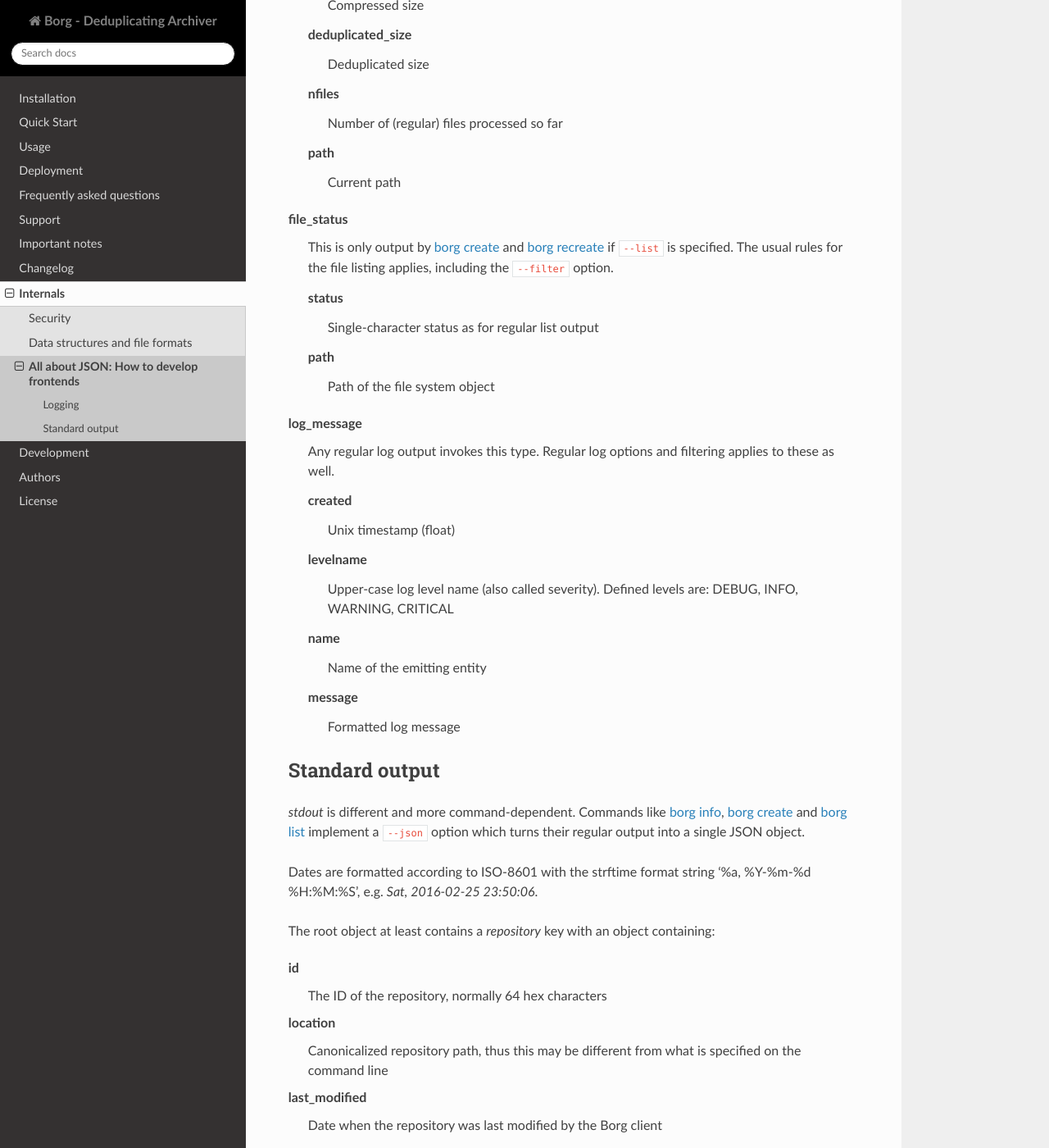
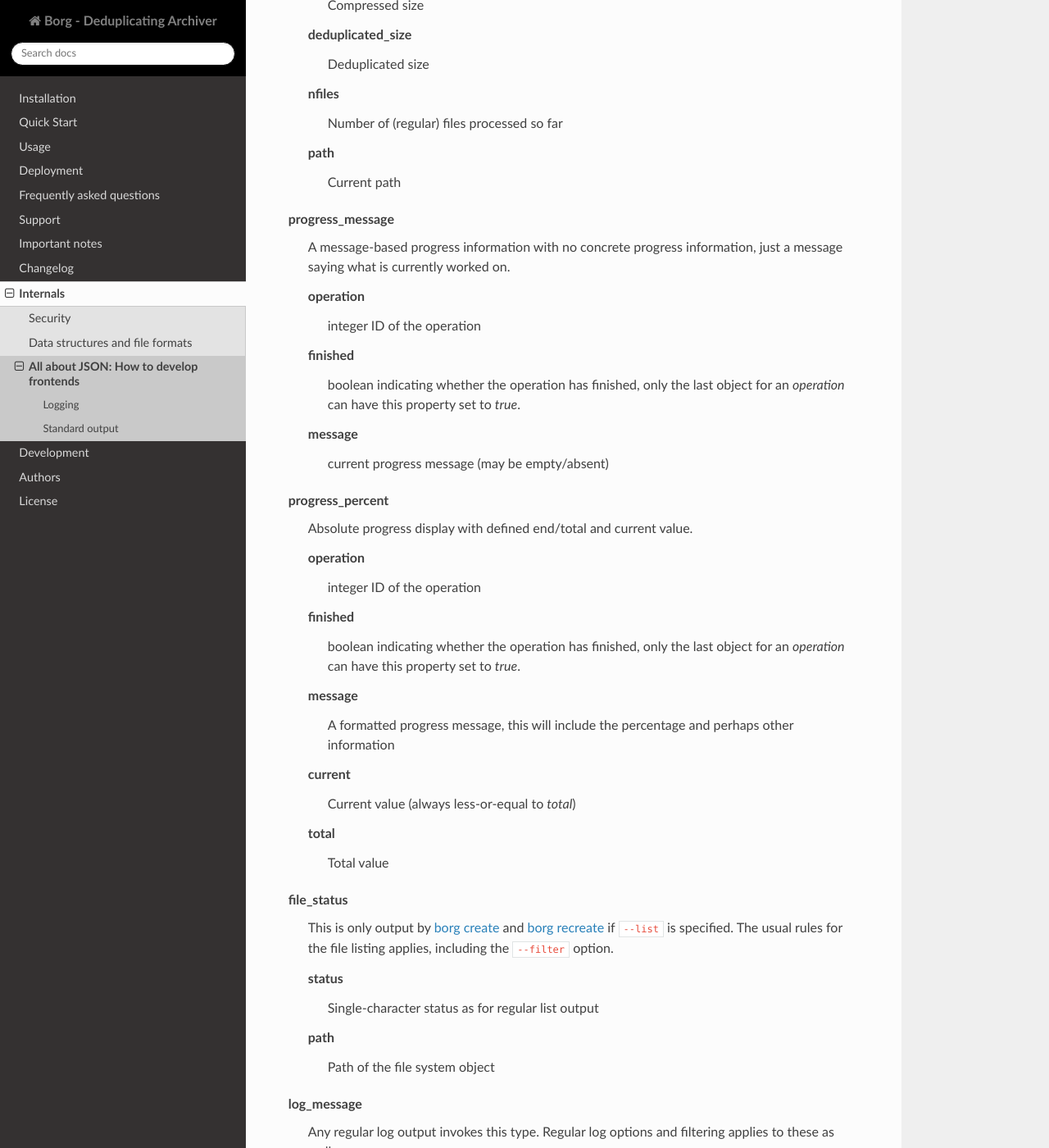
Before and after one commit to borgbackup/borg, a Sphinx documentation site: the page built from docs/internals/frontends.rst, in a window 1280 px wide and 1400 px high, scrolled down 855 px. Shown: the whole window at 82% size. Built offline with Sphinx 7.4.7 and the Read the Docs theme 2.0.0, drawn with Linux system fonts in a browser that asks for light colours; pages that are not in the unit, such as notebooks, are missing from menus; the version number could not be read and is left out.

Commit message:
enhance JSON progress information
separate output types, extra information

```diff
--- a/docs/internals/frontends.rst
+++ b/docs/internals/frontends.rst
@@ -38,6 +38,33 @@ archive_progress
         Number of (regular) files processed so far
     path
         Current path
+
+progress_message
+    A message-based progress information with no concrete progress information, just a message
+    saying what is currently worked on.
+
+    operation
+        integer ID of the operation
+    finished
+        boolean indicating whether the operation has finished, only the last object for an *operation*
+        can have this property set to *true*.
+    message
+        current progress message (may be empty/absent)
+
+progress_percent
+    Absolute progress display with defined end/total and current value.
+
+    operation
+        integer ID of the operation
+    finished
+        boolean indicating whether the operation has finished, only the last object for an *operation*
+        can have this property set to *true*.
+    message
+        A formatted progress message, this will include the percentage and perhaps other information
+    current
+        Current value (always less-or-equal to *total*)
+    total
+        Total value
 
 file_status
     This is only output by :ref:`borg_create` and :ref:`borg_recreate` if ``--list`` is specified. The usual
```
Also changed, not shown: 1 other file.
